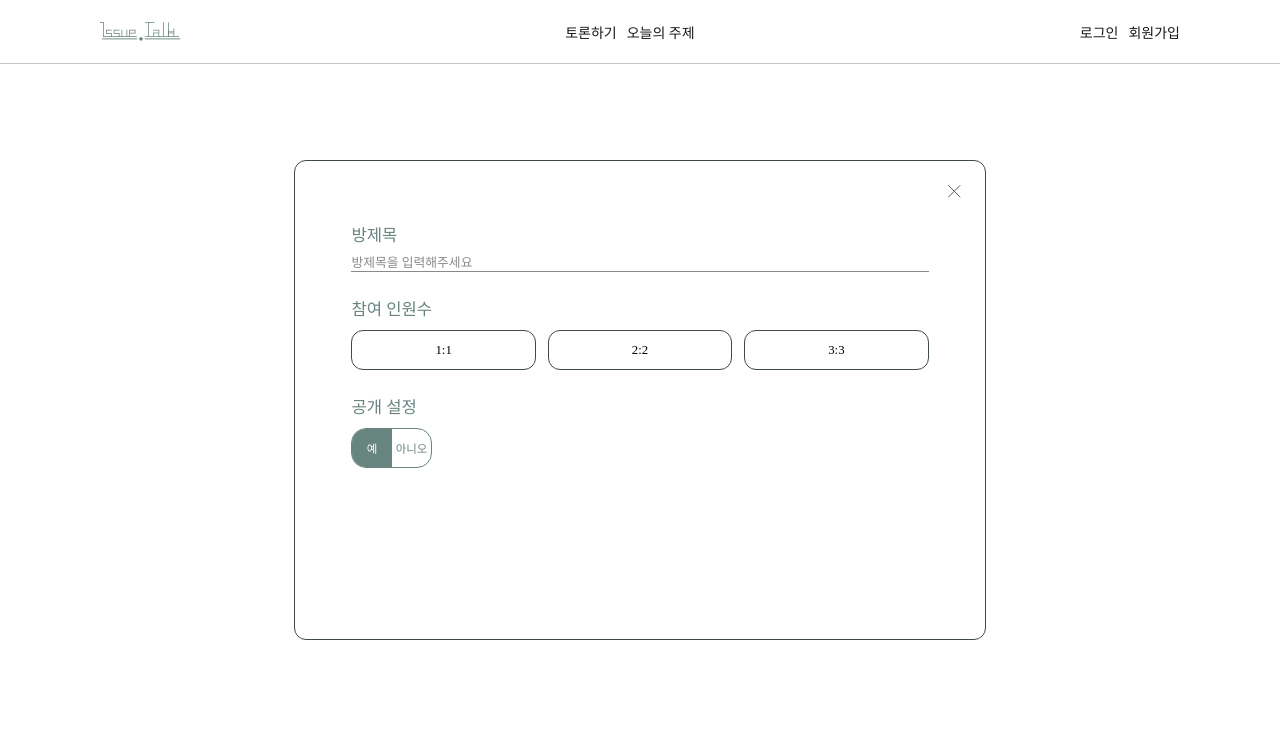
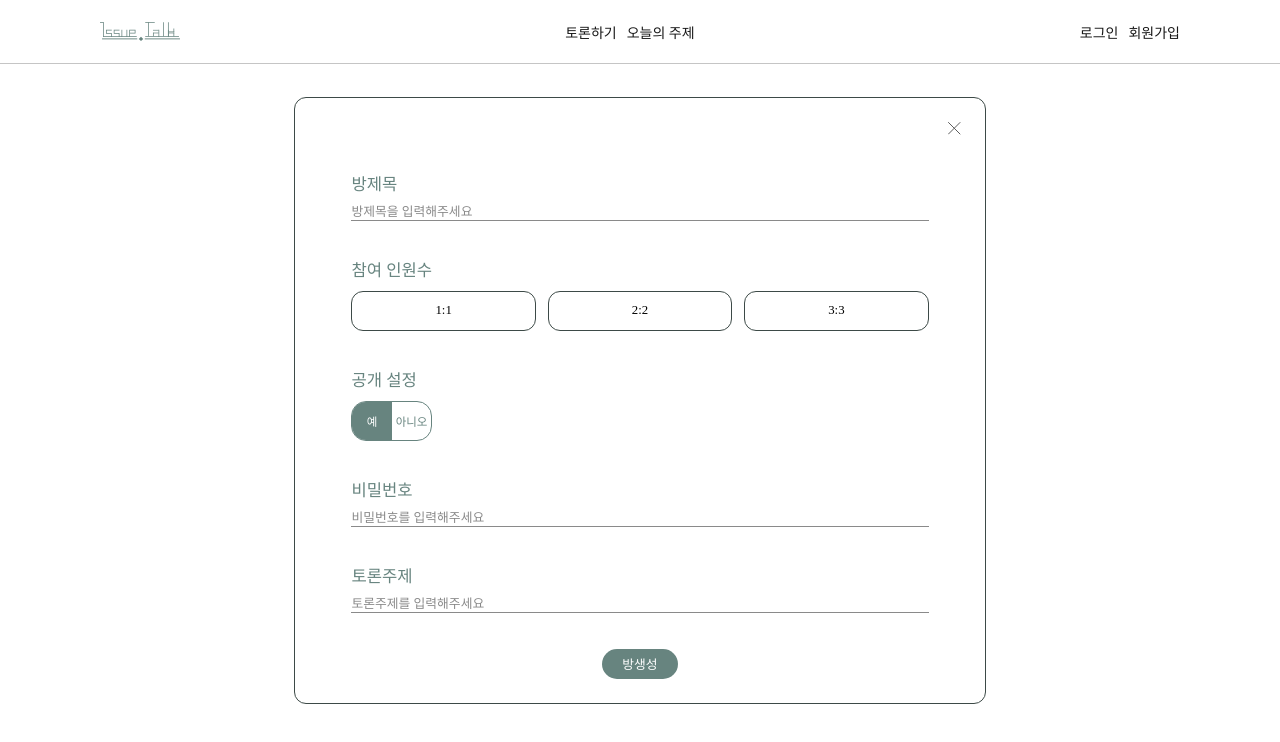
Before and after one commit to 2025IssueTalk/lssue_front, a Next.js app: page /discussion/create in a window 1280 px wide. Shown: the top 742 px of the page. Built offline with nearby package versions, Linux system fonts and the light colour scheme; a web font is replaced by a local one.

Commit message:
feat :: create form end

```diff
--- a/src/app/components/Create/CreateForm.tsx
+++ b/src/app/components/Create/CreateForm.tsx
@@ -10,10 +10,16 @@ const CreateForm = () => {
     const [yes,setyes] = useState(false);
     const [no,setno] = useState(true);
 
-    function Change(){
-        setchose(!chose);
-        setyes(!yes);
-        setno(!no);
+    function ChangeYes(){
+        setchose(false);
+        setyes(false);
+        setno(true);
+    }
+
+    function ChangeNo(){
+        setchose(true);
+        setyes(true);
+        setno(false);
     }
 
     return(
@@ -35,25 +41,31 @@ const CreateForm = () => {
             </TitleBox>
             <TitleBox>
                 <Title>공개 설정</Title>
-                <PublicButton onClick={() => {Change()}}>
+                <PublicButton>
                     <ChoseTextLayout>
-                    <ChsoeTextBox>
+                    <ChsoeTextBox onClick={() => {ChangeYes()}}>
                     <ChoseText chose={yes}>예</ChoseText>
                     </ChsoeTextBox>
 
-                    <ChsoeTextBox>
+                    <ChsoeTextBox onClick={() => {ChangeNo()}}>
                     <ChoseText chose={no}>아니오</ChoseText>
                     </ChsoeTextBox>
                     </ChoseTextLayout>
                     <ChoseBox chose={chose} />
                 </PublicButton>
             </TitleBox>
-            <div>
+            <PasswordBox visible={no}>
+                <Title>비밀번호</Title>
+                <InputFild type="number" placeholder="비밀번호를 입력해주세요"/>
+            </PasswordBox>
+            <TitleBox>
+                <Title>토론주제</Title>
+                <InputFild type="text" placeholder="토론주제를 입력해주세요"/>
+            </TitleBox>
 
-            </div>
-            <div>
-
-            </div>
+            <SubmitButton>
+                <SubmitButtonText>방생성</SubmitButtonText>
+            </SubmitButton>
         </CreateLayout>
     )
 
@@ -63,14 +75,16 @@ export default CreateForm;
 
 const CreateLayout = styled.div`
     width :64%;
-    height : 80%;
+
     border : 1px solid ${color.secondery};
     border-radius : 12px;
     padding : 24px 24px;
     display : flex;
     flex-direction : column;
     align-items : center;
-    gap : 24px;
+    gap : 36px;
+
+    transition : all 0.3s ease-in-out;
 `
 
 const IconBox = styled.div`
@@ -84,6 +98,13 @@ const TitleBox = styled.div`
     display : flex;
     flex-direction : column;
     gap : 10px;
+`
+
+const PasswordBox = styled(TitleBox)<{ visible: boolean }>`
+    opacity: ${({ visible }) => (visible ? 1 : 0)};
+    max-height: ${({ visible }) => (visible ? "100px" : "0")};
+    overflow: hidden;
+    transition: all 0.4s ease-in-out;
 `
 const Title = styled.p`
     color : ${color.primary};
@@ -126,7 +147,7 @@ const ChoseButtton = styled.button`
     font-family : G_middle;
     font-size : 1vw;
     color : black;
-    transition : all 0.3s ease;
+    transition : all 0.3s ease-in-out;
     &:hover  {
         background-color :${color.secondery};
         color : white;
@@ -140,7 +161,7 @@ const PublicButton = styled.div`
     border :1.3px solid  ${color.primary};
     border-radius : 15px;
     overflow : hidden;
-    transition : all 0.3s ease;
+    transition : all 0.3s ease-in-out;
     position : relative;
     display : flex;
 
@@ -151,7 +172,7 @@ const ChoseBox = styled.div<{ chose: boolean }>`
     height : 40px;
     background-color : ${color.primary};
     position : absolute;
-    transition : all 0.3s ease;
+    transition : all 0.3s ease-in-out;
     left: ${({ chose }) => (chose ? "50%" : "0%")};
     z-index : 0;
 `
@@ -183,3 +204,24 @@ const ChoseText = styled.p<{ chose: boolean }>`
     cursor : pointer;
 
 `
+const SubmitButton = styled.button`
+    width : 12%;
+    height : 30px;
+    border : none;
+    background-color : ${color.primary};
+    border-radius : 30px;
+
+    transition : all 0.3s ease-in-out;
+
+    &:hover {
+        background-color : ${color.secondery};
+    }
+
+`
+
+const SubmitButtonText = styled.p`
+    color : white;
+    font-family : G_middle;
+    font-size : 1vw;
+    padding : 4px;
+`
```
